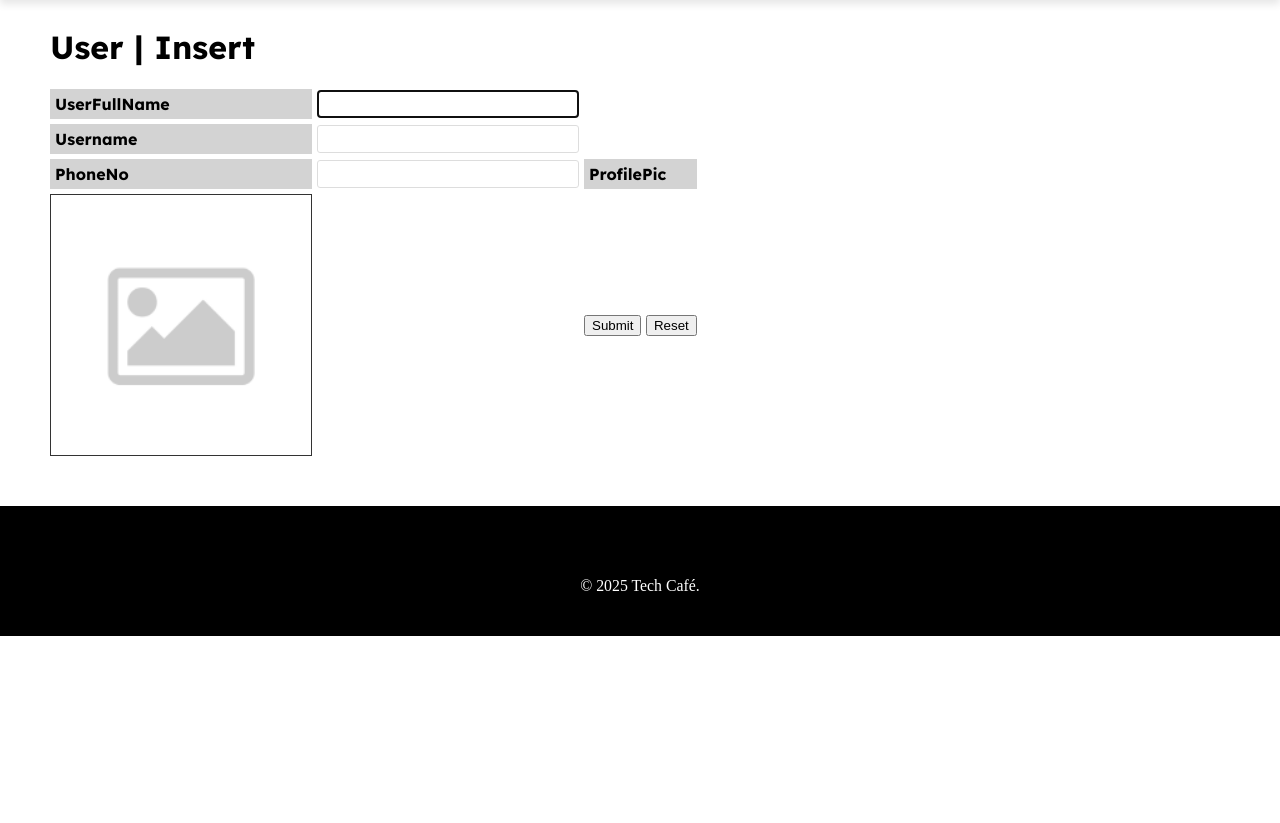
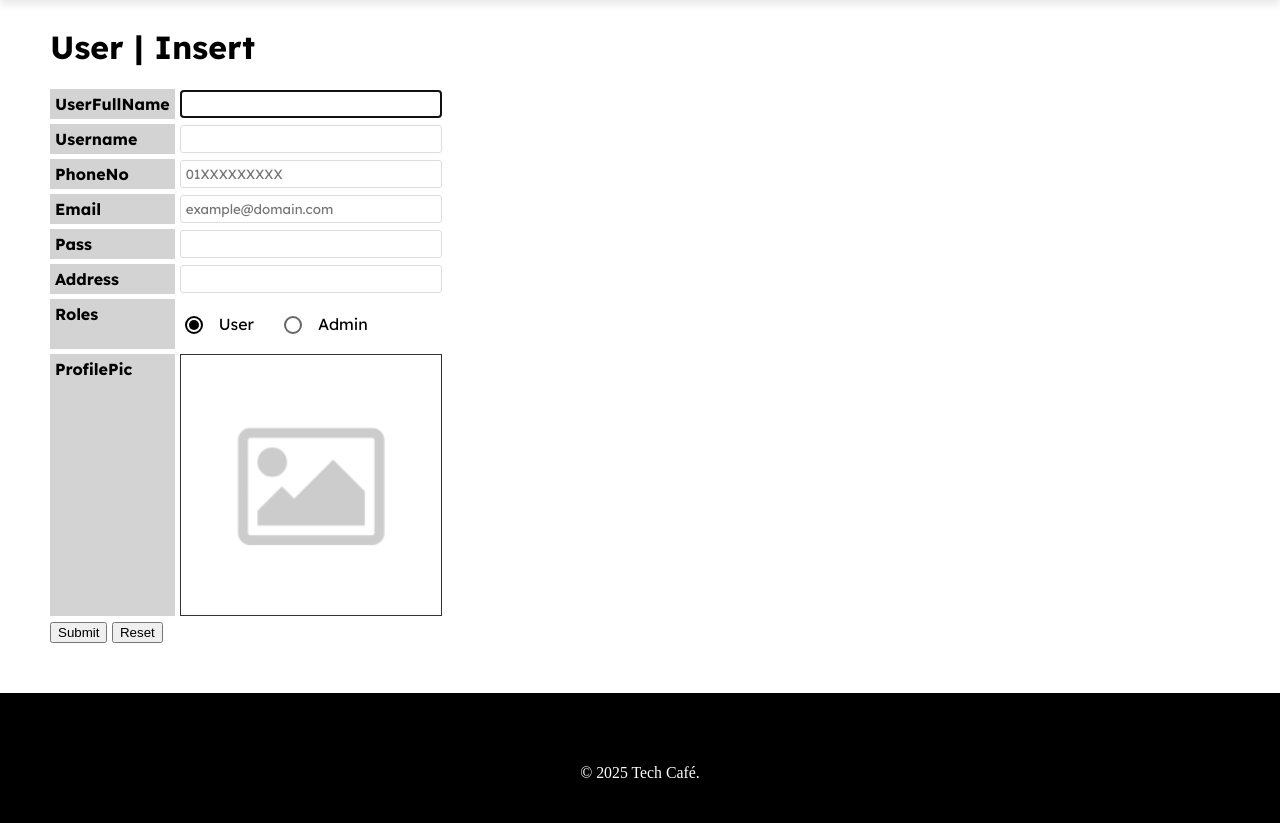
Before and after one commit to Nelson1100/TechCafe, a PHP site: page /admin/user_insert.php in a window 1280 px wide. Shown: the part 174-997 px from the top of the page. Before the commit the page ends 810 px from the top, so only its background shows below. Run offline with PHP 8.4, Linux system fonts and the light colour scheme; the visitor is signed in with stand-in values (Sample User, id 1); data that the repository does not hold is empty.

Commit message:
user insert done?

```diff
--- a/admin/user_insert.php
+++ b/admin/user_insert.php
@@ -23,7 +23,7 @@ if (is_post()) {
     if ($Username == '') {
         $_err['Username'] = 'Required';
     } else if (strlen($Username) > 15) {
-        $_err['Username'] = 'Maximum 100 characters';
+        $_err['Username'] = 'Maximum 15 characters';
     }
 
     //PhoneNo Validation
@@ -45,34 +45,47 @@ if (is_post()) {
     // Pass Validation
     if ($Pass == '') {
         $_err['Pass'] = 'Required';
-    }  // To be continue ... (use SHA1 ba)
+    } else if (strlen($Pass) > 20) {
+        $_err['Pass'] = 'Maximum 20 characters';
+    }
 
-    // Address Validation
-    // To be continue ... (can be null)
+    // Address Validation (can be null)
+    if ($Address != '' && strlen($Address) > 100) {
+        $_err['Address'] = 'Maximum 100 characters';
+    }
 
     // Roles Validation
     $valid_roles = ['User', 'Admin'];
 
     if ($Roles == '') {
         $_err['Roles'] = 'Required';
-    } else if (!in_array($Category, $valid_roles)) {
-        $_err['Roles'] = 'Invalid category selected';
+    } else if (!in_array($Roles, $valid_roles)) {
+        $_err['Roles'] = 'Invalid role selected';
     }
 
-    // ProfilePic Validation
-    // To be continue ... (can be null)
+    // ProfilePic Validation (can be null)
+    if ($f && $f->size > 0) {
+        if (!str_starts_with($f->type, 'image/')) {
+            $_err['ProfilePic'] = 'Must be image';
+        } else if ($f->size > 1 * 1024 * 1024) {
+            $_err['ProfilePic'] = 'Maximum 1 MB';
+        }
+    }
 
     // DB operation
     // save photo then continue with DB operation
     if (!$_err) {
-        // Save photo
-        $photo = save_photo($f, '../images/profilePic');
+        // Save photo if one was uploaded
+        $photo = null;
+        if ($f && $f->size > 0) {
+            $photo = save_photo($f, '../images/profilePic');
+        }
 
         $stm = $_db->prepare('
             INSERT INTO user (UserFullName, Username, PhoneNo, Email, Pass, Address, Roles, ProfilePic)
-            VALUES (?, ?, ?, ?, ?, ?, ?, ?)
+            VALUES (?, ?, ?, ?, SHA1(?), ?, ?, ?)
         ');
-        $stm->execute([$UserFullName, $Username, $PhoneNo, $Email, $Pass, $Address, $Roles, $photo]);
+        $stm->execute([$UserFullName, $Username, $PhoneNo, $Email, $Pass, $Address ?: null, $Roles, $photo]);
 
         temp('info', 'User record inserted');
         redirect('user.php');
@@ -91,19 +104,45 @@ if (is_post()) {
 </head>
 
 <body>
-<main class="admin">
+    <main class="admin">
         <h1>User | Insert</h1>
         <form method="post" class="admin-form" enctype="multipart/form-data" novalidate>
             <label for="UserFullName">UserFullName</label>
-            <input type="text" id="UserFullName" name="UserFullName" maxlength="100">
+            <input type="text" id="UserFullName" name="UserFullName" maxlength="100" value="<?= old('UserFullName') ?>">
             <?= err('UserFullName') ?>
 
             <label for="Username">Username</label>
-            <input type="text" id="Username" name="Username" maxlength="15">
-            <?= err('UserFullName') ?>
+            <input type="text" id="Username" name="Username" maxlength="15" value="<?= old('Username') ?>">
+            <?= err('Username') ?>
 
             <label for="PhoneNo">PhoneNo</label>
-            <input type="text">
+            <input type="tel" id="PhoneNo" name="PhoneNo" pattern="01[0-46-9][0-9]{7,8}" maxlength="11" placeholder="01XXXXXXXXX" value="<?= old('PhoneNo') ?>">
+            <?= err('PhoneNo') ?>
+
+            <label for="Email">Email</label>
+            <input type="email" id="Email" name="Email" placeholder="example@domain.com" value="<?= old('Email') ?>">
+            <?= err('Email') ?>
+
+            <label for="Pass">Pass</label>
+            <input type="password" id="Pass" name="Pass" maxlength="20">
+            <?= err('Pass') ?>
+
+            <label for="Address">Address</label>
+            <input type="text" id="Address" name="Address" maxlength="100" value="<?= old('Address') ?>">
+            <?= err('Address') ?>
+
+            <label>Roles</label>
+            <div class="roles-container">
+                <div class="role-option">
+                    <input type="radio" id="role-user" name="Roles" value="User" <?= old('Roles') != 'Admin' ? 'checked' : '' ?>>
+                    <label for="role-user">User</label>
+                </div>
+                <div class="role-option">
+                    <input type="radio" id="role-admin" name="Roles" value="Admin" <?= old('Roles') == 'Admin' ? 'checked' : '' ?>>
+                    <label for="role-admin">Admin</label>
+                </div>
+            </div>
+            <?= err('Roles') ?>
 
             <label for="ProfilePic">ProfilePic</label>
             <label class="upload" tabindex="0">
@@ -112,7 +151,7 @@ if (is_post()) {
             </label>
             <?= err('ProfilePic') ?>
 
-            <section>
+            <section class="form-buttons">
                 <button>Submit</button>
                 <button type="reset">Reset</button>
             </section>
--- a/base.php
+++ b/base.php
@@ -345,3 +345,12 @@ function err($key)
 		echo '<span></span>';
 	}
 }
+
+// Preserve form values on error
+function old($field) {
+    global $_POST;
+    if (isset($_POST[$field])) {
+        return htmlspecialchars($_POST[$field]);
+    }
+    return '';
+}
--- a/css/app.css
+++ b/css/app.css
@@ -1397,6 +1397,55 @@ select {
 .admin-form input {
     width: 250px;
 }
+
+/* Radio Button Styling */
+.roles-container {
+    display: flex;
+    gap: 20px;
+    margin: 10px 0;
+}
+
+.role-option {
+    display: flex;
+    align-items: center;
+    gap: 8px;
+    cursor: pointer;
+}
+
+.role-option input[type="radio"] {
+    appearance: none;
+    width: 18px;
+    height: 18px;
+    border: 2px solid #666;
+    border-radius: 50%;
+    outline: none;
+    cursor: pointer;
+    position: relative;
+}
+
+.role-option input[type="radio"]:checked {
+    border-color: #000;
+}
+
+.role-option input[type="radio"]:checked::before {
+    content: '';
+    position: absolute;
+    width: 10px;
+    height: 10px;
+    background: #000;
+    border-radius: 50%;
+    top: 50%;
+    left: 50%;
+    transform: translate(-50%, -50%);
+}
+
+.role-option label {
+    cursor: pointer;
+    font-weight: normal;
+    background-color: transparent;
+}
+
+
 /* ----------------------------------------------------------------------------------- */
 
 /* --------------------------------- CART SECTION ------------------------------------ */
```
Also changed, not shown: admin/home.php (+8 -3 lines).
